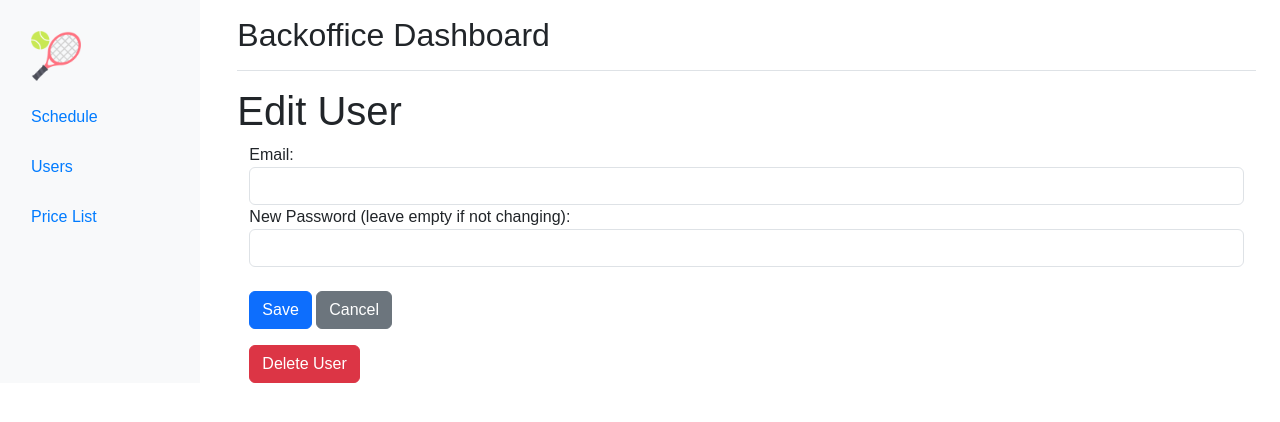
After one commit to salestef/scheduling_app, a Symfony app: template app/templates/backoffice/user/edit_user.html.twig in a window 1280 px wide. The commit adds this page. Shown: the top 422 px of the page. Run offline with Twig, Linux system fonts and the light colour scheme; the template is opened without the code that fills it, so the values that code supplies are empty; some libraries are stand-ins or nearby versions.

Commit message:
Users backoffice crud init

```diff
--- /dev/null
+++ b/app/templates/backoffice/user/edit_user.html.twig
@@ -0,0 +1,31 @@
+{% extends 'backoffice/backoffice.html.twig' %}
+
+{% block title %}Edit User{% endblock %}
+
+{% block body %}
+    <h1>Edit User {{ user.id }}</h1>
+
+    <div class="container">
+        <form method="post" action="{{ path('user_edit', { 'id': user.id }) }}">
+            <div class="form-group">
+                <label for="email">Email:</label>
+                <input type="email" class="form-control" id="email" name="email" value="{{ user.email }}">
+            </div>
+
+            <div class="form-group">
+                <label for="password">New Password (leave empty if not changing):</label>
+                <input type="password" class="form-control" id="password" name="password">
+            </div>
+
+            <div class="mt-4">
+                <button type="submit" class="btn btn-primary">Save</button>
+                <a href="{{ path('backoffice_users') }}" class="btn btn-secondary">Cancel</a>
+            </div>
+        </form>
+
+        <form method="post" action="{{ path('user_delete', { 'id': user.id }) }}" onsubmit="return confirm('Are you sure you want to delete this user?');" class="mt-3">
+            <input type="hidden" name="_method" value="DELETE">
+            <button type="submit" class="btn btn-danger">Delete User</button>
+        </form>
+    </div>
+{% endblock %}
```
Also changed, not shown: app/src/Controller/BackofficeController.php (+38 -7 lines), app/templates/backoffice/user/users.html.twig (renamed from app/templates/backoffice/users.html.twig, +14 -1 lines).
